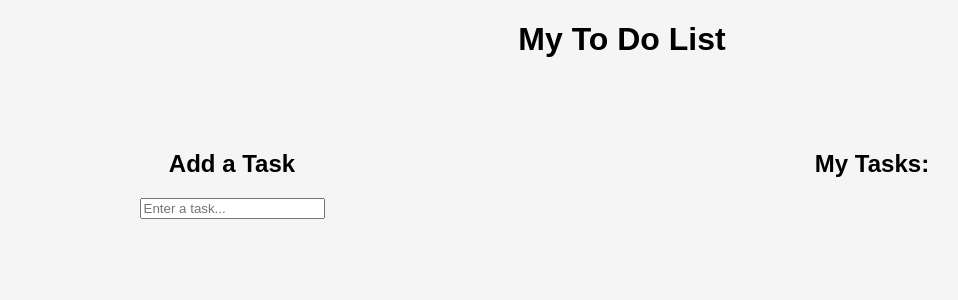
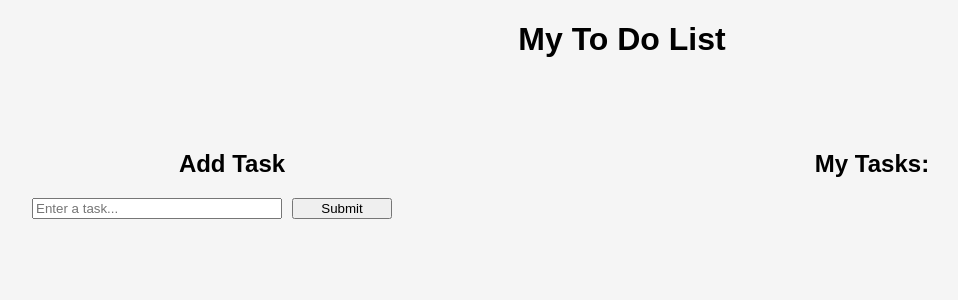
Before and after one commit to Vallente22/todo-list, a React (Vite) app: page / in a window 1280 px wide. Shown: the top 300 px of the page, without its empty margins (18-976 px from the left). Built offline with nearby package versions, Linux system fonts and the light colour scheme.

Commit message:
add functionality to input and submit button

```diff
--- a/src/App.css
+++ b/src/App.css
@@ -11,6 +11,32 @@ main {
   min-height: 100vh;
 }
 
+.sr-only {
+  position: absolute;
+  width: 1px;
+  height: 1px;
+  padding: 0;
+  margin: -1px;
+  overflow: hidden;
+  clip: rect(0, 0, 0, 0);
+  white-space: nowrap;
+  border: 0;
+}
+
+form {
+  display: grid;
+  grid-template-columns: 250px auto;
+  gap: 10px;
+}
+
+label {
+  grid-column: 1 / -1;
+}
+
+button {
+  width: 100px;
+}
+
 section {
   padding: 50px;
 }
--- a/src/App.jsx
+++ b/src/App.jsx
@@ -1,6 +1,24 @@
+import { useState } from 'react'
 import './App.css'
 
 export default function App() {
+
+  const [task, setTask] = useState("")
+
+  const [todos, setTodos] = useState([])
+
+  const handleSubmit = (event) => {
+    event.preventDefault()
+    setTodos(prevTodos => ([...prevTodos, task]))
+    setTask("")
+  }
+
+  const handleChange = (event) => {
+    setTask(event.target.value)
+  }
+
+  console.log(todos)
+
   return (
     <>
       <header>
@@ -9,14 +27,18 @@ export default function App() {
 
       <main>
         <section className="todo-input">
-          <h2>Add a Task</h2>
-          <label htmlFor="todo">
+          <h2>Add Task</h2>
+          <form onSubmit={handleSubmit}>
+            <label htmlFor="todo" className="sr-only">Add a Task</label>
             <input
               id="todo"
               type="text"
+              value={task}
+              onChange={handleChange}
               placeholder="Enter a task..."
             />
-          </label>
+            <button type="submit">Submit</button>
+          </form>
         </section>
 
         <section className="todo-display">
```
